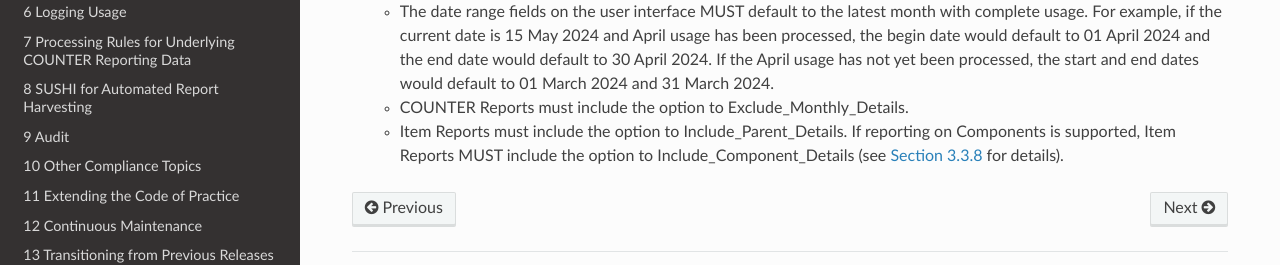
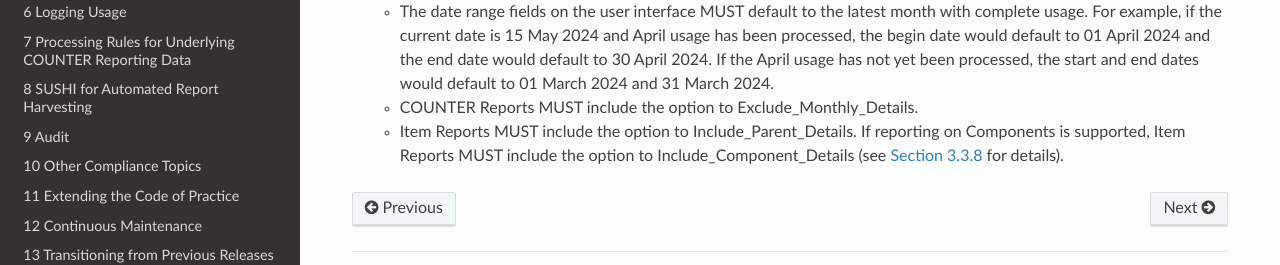
Before and after one commit to Project-Counter/cop5, a Sphinx documentation site: the page built from source/05-delivery/02-delivering-tabular-reports.rst, in a window 1280 px wide. Shown: the part 520-785 px from the top of the page. Built offline with Sphinx 7.4.7 and the Read the Docs theme 2.0.0, drawn with Linux system fonts in a browser that asks for light colours.

```diff
--- a/source/05-delivery/02-delivering-tabular-reports.rst
+++ b/source/05-delivery/02-delivering-tabular-reports.rst
@@ -15,5 +15,5 @@ Delivering Tabular Reports
   * The report interface MUST provide filter and configuration options for the COUNTER Reports that apply to the report provider.
   * The report interface MUST offer all Standard Views of the COUNTER Reports the report provider is required to provide, and Standard Views options MUST automatically apply the REQUIRED filter and configuration options and not allow the report consumer to alter the filters or configuration options except for the usage begin and end dates.
   * The date range fields on the user interface MUST default to the latest month with complete usage. For example, if the current date is 15 May 2024 and April usage has been processed, the begin date would default to 01 April 2024 and the end date would default to 30 April 2024. If the April usage has not yet been processed, the start and end dates would default to 01 March 2024 and 31 March 2024.
-  * COUNTER Reports must include the option to Exclude_Monthly_Details.
-  * Item Reports must include the option to Include_Parent_Details. If reporting on Components is supported, Item Reports MUST include the option to Include_Component_Details (see :numref:`filters-attributes` for details).
+  * COUNTER Reports MUST include the option to Exclude_Monthly_Details.
+  * Item Reports MUST include the option to Include_Parent_Details. If reporting on Components is supported, Item Reports MUST include the option to Include_Component_Details (see :numref:`filters-attributes` for details).
--- a/source/07-processing/11-restating-data.rst
+++ b/source/07-processing/11-restating-data.rst
@@ -17,4 +17,4 @@ Reporting Usage When Journal Titles Change
 
 When the title of a journal is changed but the identification code (ISSN or DOI) stays the same, report providers should consider the journal to be a single title for the purposes of COUNTER reporting. COUNTER Reports and Standard Views of the COUNTER Reports SHOULD be provided against the new title, with the original title being dropped from the reports.
 
-If a new DOI or ISSN is allocated to the journal when the title changes, Report providers should consider the journal to be two titles and provide usage information separately. Report providers MUST NOT report usage for the same period under both the old and new DOI or ISSN. Any report generated for the old DOI or ISSN should show zero usage from the month in which the new DOI or ISSN takes effect.
+If a new DOI or ISSN is allocated to the journal when the title changes, Report providers should consider the journal to be two titles and provide usage information separately. Report providers MUST NOT report usage for the same period under both the old and new DOI or ISSN. Any report generated for the old DOI or ISSN SHOULD show zero usage from the month in which the new DOI or ISSN takes effect.
```
